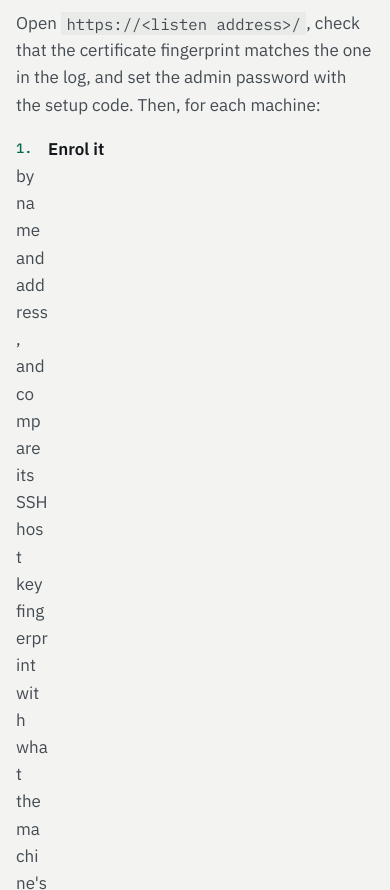
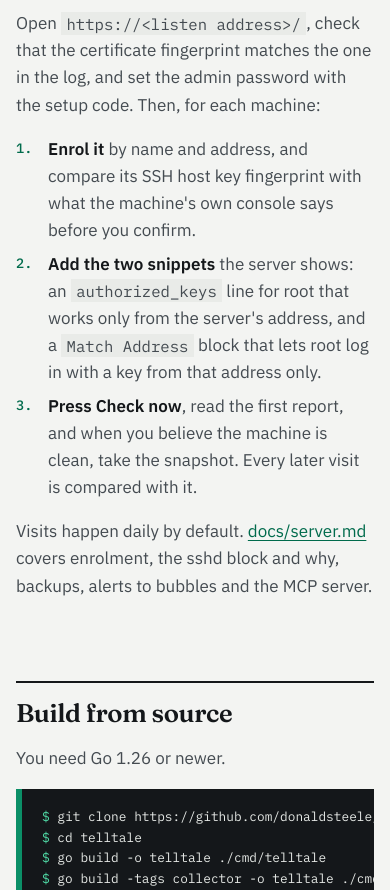
Before and after one commit to donaldsteele/telltale, a plain HTML site: page site/install.html in a window 390 px wide. Shown: the part 3100-3990 px from the top of the page. Drawn offline with Linux system fonts and the light colour scheme.

Commit message:
site: inline code in numbered steps stays in its sentence
Each step was a two-column grid, number and text, so any inline element
in the text (code, a link) became a grid item of its own and dropped into
the 2rem number column, one character wide. The number now sits in the
item's left padding. A check over every page at desktop and phone widths
finds no other grid or flex box that mixes text with inline elements.

```diff
--- a/site/styles.css
+++ b/site/styles.css
@@ -186,8 +186,8 @@ pre { margin: 0; }
 
 /* numbered steps */
 .steps { margin: 0 0 1em; padding: 0; list-style: none; counter-reset: s; color: var(--ink-2); }
-.steps li { counter-increment: s; display: grid; grid-template-columns: 2rem minmax(0, 1fr); margin-bottom: 8px; }
-.steps li::before { content: counter(s) "."; font: 500 0.85rem/1.9 var(--mono); color: var(--signal-text); }
+.steps li { counter-increment: s; position: relative; padding-left: 2rem; margin-bottom: 8px; }
+.steps li::before { content: counter(s) "."; position: absolute; left: 0; top: 0; font: 500 0.85rem/1.9 var(--mono); color: var(--signal-text); }
 
 /* tables */
 .flags { width: 100%; border-collapse: collapse; border-top: 2px solid var(--ink); }
```
Also changed, not shown: 1 other file.
